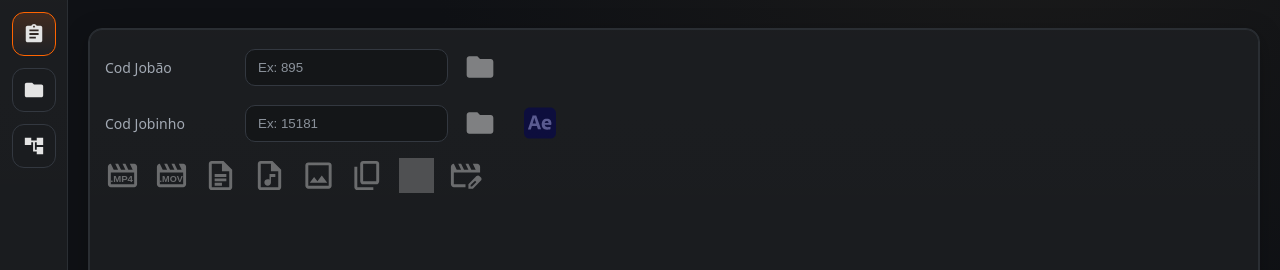
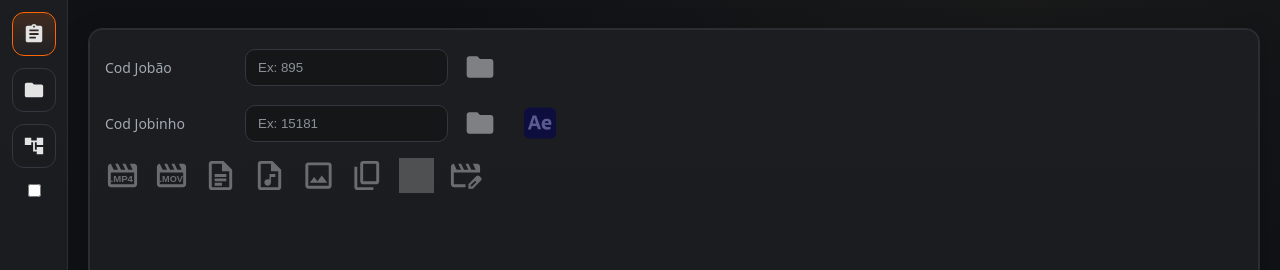
Before and after one commit to JonatanMagrao/arizona-tauri-app, a React (Vite) app: page / in a window 1280 px wide. Shown: the top 270 px of the page. Built offline with nearby package versions, Linux system fonts and the light colour scheme; grey boxes are pictures that could not be loaded.

Commit message:
feat: added always on top

```diff
--- a/src-tauri/capabilities/default.json
+++ b/src-tauri/capabilities/default.json
@@ -8,6 +8,7 @@
   "permissions": [
     "core:default",
     "opener:default",
-    "python:default"
+    "python:default",
+    "core:window:allow-set-always-on-top"
   ]
 }
--- a/src/App.jsx
+++ b/src/App.jsx
@@ -5,6 +5,7 @@ import LinksPanel from "./panels/LinksPanel";
 import CopyPanel from "./panels/CopyPanel";
 import "./App.css";
 import previewImg from "./assets/hierarquia_pracas.jpg";
+import { getCurrentWindow } from "@tauri-apps/api/window";
 
 // ÍCONES (svg como imagem)
 import pastaIcon from "./assets/icones/project.svg";
@@ -56,7 +57,7 @@ function App() {
 
   // ações
   const openLogFile = async () => run("openLogFile", [], "Não foi possível abrir o arquivo de log.");
-  const projectName = async () => run("projectName", [jobaoCod,jobinhoCod], "Não foi possível recuperar o nome do projeto.");
+  const projectName = async () => run("projectName", [jobaoCod, jobinhoCod], "Não foi possível recuperar o nome do projeto.");
   const openJobao = async () => run("openJobao", [jobaoCod], `Não foi possível abrir o Jobão "${jobaoCod}".`);
   const openJobinho = async () => run("openJobinho", [jobaoCod, jobinhoCod], `Não foi possível abrir o Jobinho "${jobinhoCod}".`);
   const abrirAE = async () => run("abrirAE", [jobaoCod, jobinhoCod], `Não foi possível abrir o projeto ${jobinhoCod} no After Effects.`);
@@ -93,6 +94,10 @@ function App() {
       setIsImporting(false);
     }
   };
+
+  const handleOnTop = async (onTop) => {
+    await getCurrentWindow().setAlwaysOnTop(onTop);
+  }
 
   return (
     <div className="layout layout--with-leftbar">
@@ -139,6 +144,13 @@ function App() {
         >
           <img src={imageIcon} alt="Praças CRF" />
         </button>
+        <div>
+          <input
+            type="checkbox"
+            title="Manter sempre no topo"
+            onChange={(e) => handleOnTop(e.target.checked)}
+          />
+        </div>
       </aside>
 
       <main className="content">
```
Also changed, not shown: 1 other file (tests, documents, lock files or other folders).
